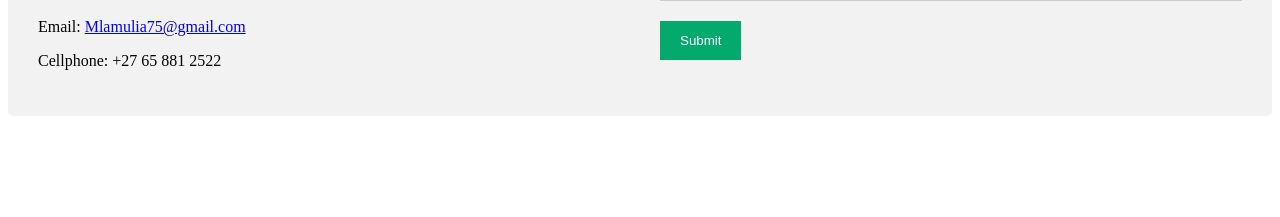
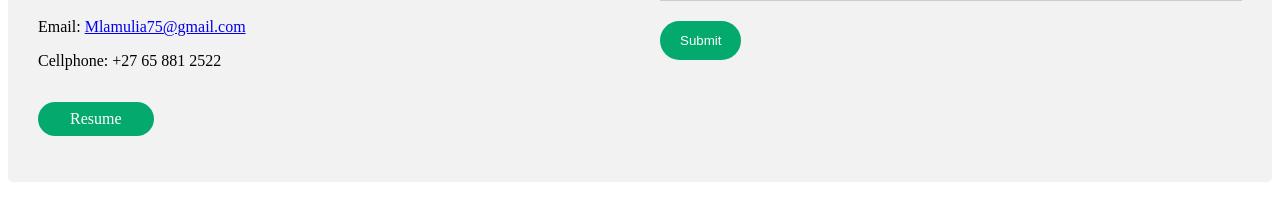
Before and after one commit to AndileDimba/PersonalPortfolioWebsite, a plain HTML site: page contacts.html in a window 1280 px wide. Shown: the part 583-800 px from the top of the page. Drawn offline with Linux system fonts and the light colour scheme.

Commit message:
Website update

```diff
--- a/contacts.css
+++ b/contacts.css
@@ -2,6 +2,23 @@
   box-sizing: border-box;
 }
 
+button {
+  background: #04AA6D;
+  color: #FFFF;
+  padding: 10px;
+  border-radius: 20px;
+}
+
+.resume-btn {
+    display: inline-block;
+    text-decoration: none;
+    background: #04AA6D;
+    padding: 0.5em 2em;
+    border-radius: 20px;
+    margin: 1em 0;
+    transition: 0.3s;
+    color: #FFFFFF;
+}
 
 input[type=text], select, textarea {
   width: 100%;
@@ -17,6 +34,7 @@ input[type=submit] {
   color: white;
   padding: 12px 20px;
   border: none;
+  border-radius: 20px;
   cursor: pointer;
 }
 
--- a/contacts.html
+++ b/contacts.html
@@ -19,6 +19,7 @@
         <img src="https://images.unsplash.com/photo-1587620962725-abab7fe55159?ixid=MnwxMjA3fDB8MHxzZWFyY2h8MXx8cHJvZ3JhbW1pbmd8ZW58MHx8MHx8&ixlib=rb-1.2.1&auto=format&fit=crop&w=500&q=60" style="width:100%">
         <p>Email: <a href="https://mail.google.com/mail/u/0/#inbox">Mlamulia75@gmail.com</a></p>
         <p>Cellphone: +27 65 881 2522</p>
+        <a class="resume-btn" href="MlamuliResume.pdf" download>Resume</a>
       </div>
       <div class="column">
         <form action="/action_page.php">
```
Also changed, not shown: 1 other file.
